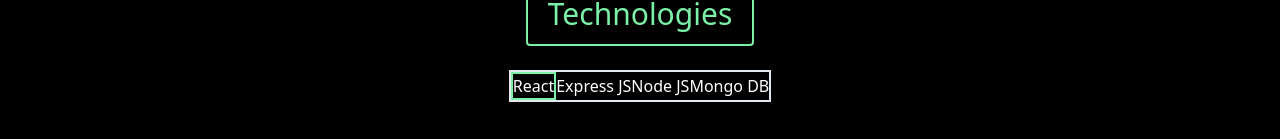
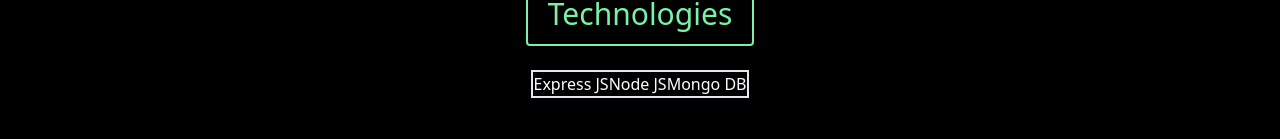
Before and after one commit to hassaanmgl8844/monster-programming-portfolio, a Next.js app: page / in a window 1280 px wide. Shown: the part 938-1077 px from the top of the page. Built offline with nearby package versions, Linux system fonts and the light colour scheme.

Commit message:
React-Icons Installed

```diff
--- a/src/components/Technologies.jsx
+++ b/src/components/Technologies.jsx
@@ -7,7 +7,6 @@
         Technologies
       </h2>
       <div className="border-2 flex flex-wrap justify-center items-center">
-        <div className="border-2 border-green-300">React</div>
         <div>Express JS</div>
         <div>Node JS</div>
         <div>Mongo DB</div>
```
Also changed, not shown: 1 other file (tests, documents, lock files or other folders).
